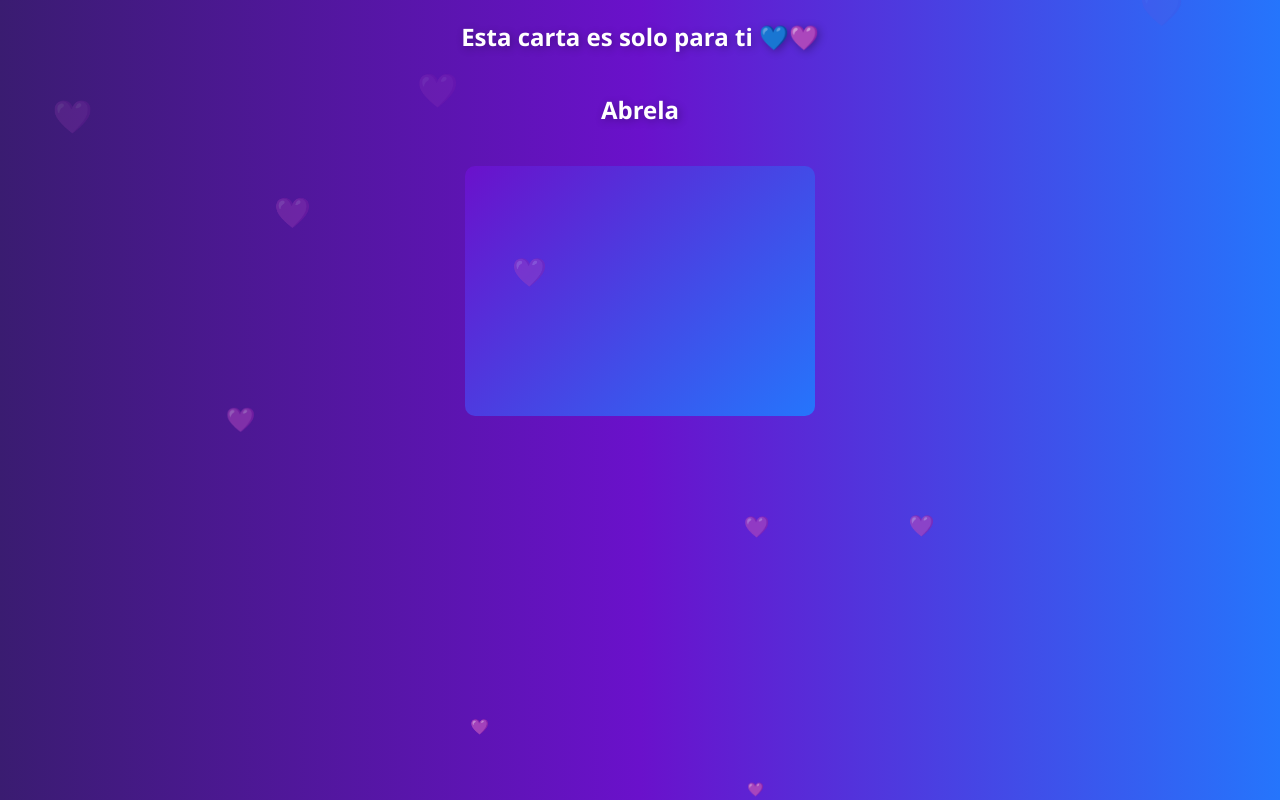
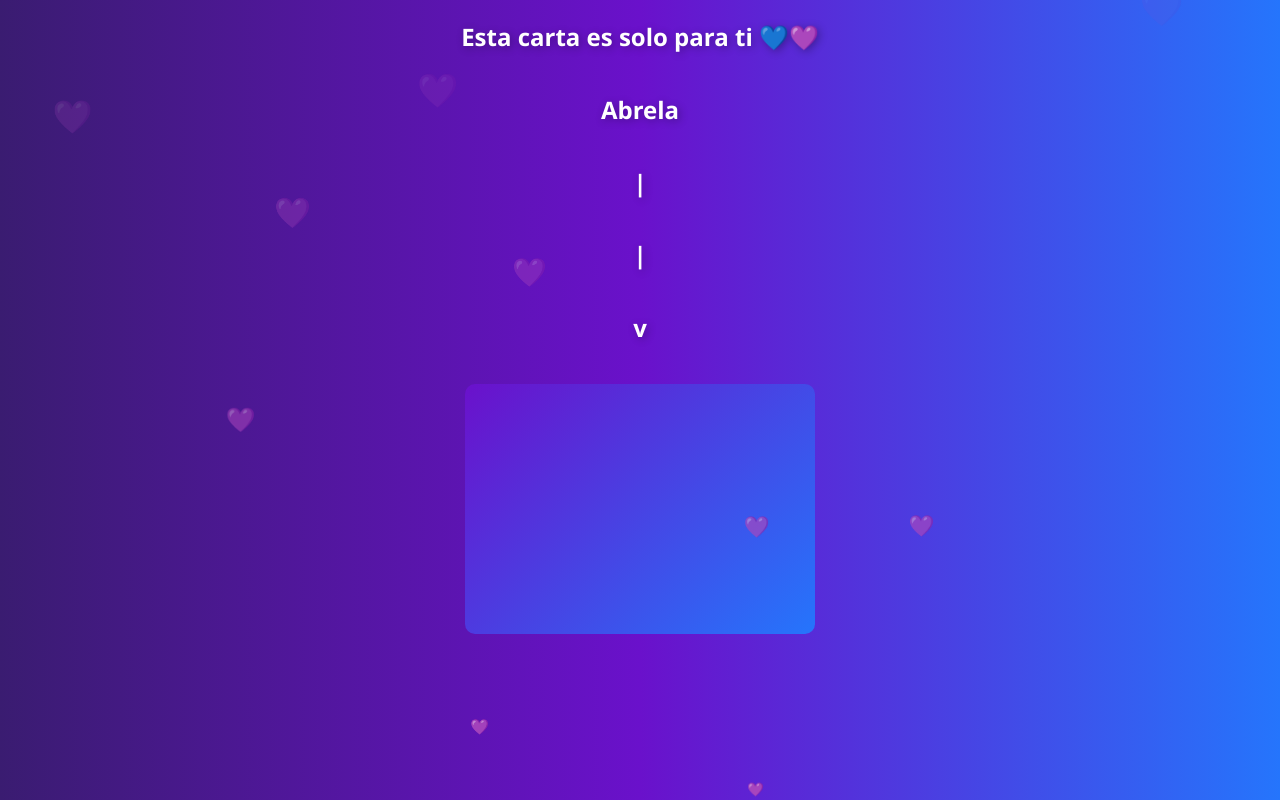
Before and after one commit to MiguelVanegas3146109/Aniversario---3a-os, a plain HTML site: page carta.html in a window 1280 px wide. Drawn offline with Linux system fonts and the light colour scheme.

Commit message:
Cambios Nuevos

```diff
--- a/carta.html
+++ b/carta.html
@@ -9,6 +9,9 @@
 <body class="carta-body">
   <h2>Esta carta es solo para ti 💙💜</h2>
   <h2>Abrela</h2>
+  <h2>|</h2>
+  <h2>|</h2>
+  <h2>v</h2>
 
   <div class="carta" onclick="abrirCarta()">
     <div class="carta-tapa"></div>
```
